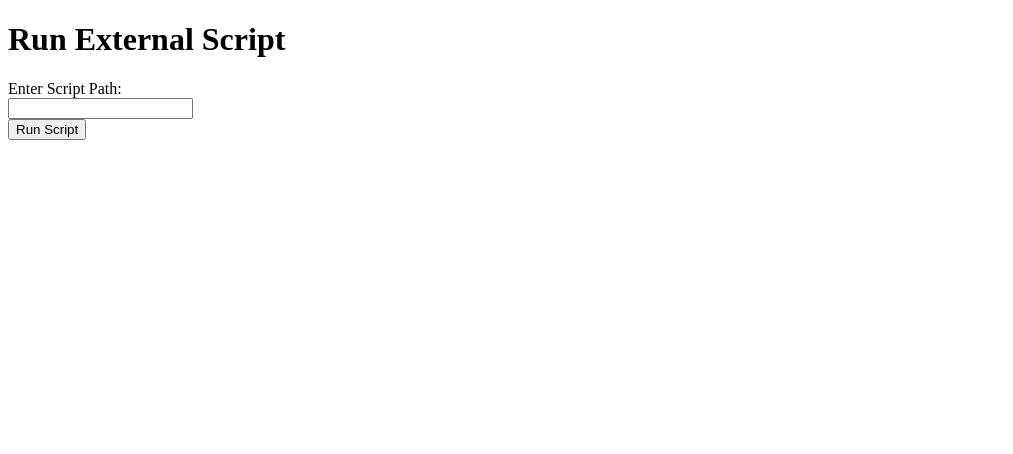
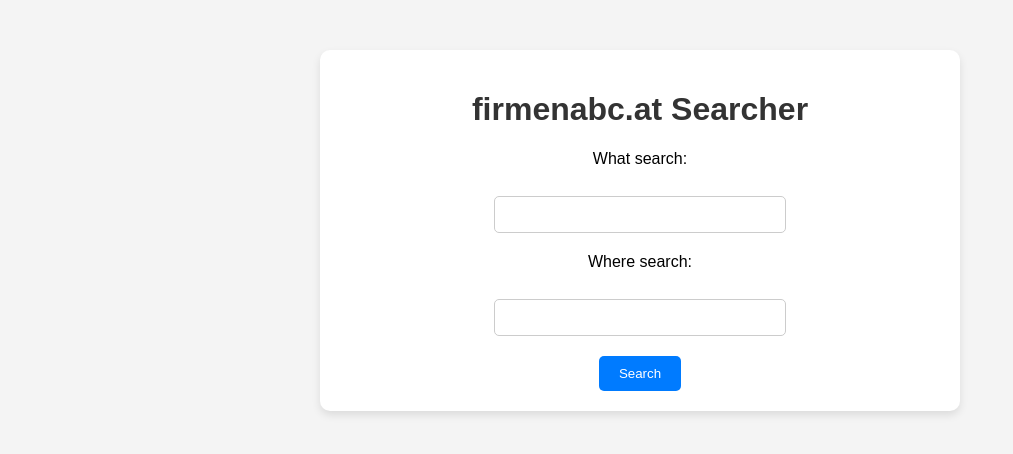
Before and after one commit to sashabodiul/GermanFirmenAbcPars, a FastAPI app: page / in a window 1280 px wide. Shown: the top 454 px of the page, without its empty margins (0-1013 px from the left). Run offline with FastAPI, Linux system fonts and the light colour scheme.

Commit message:
added style for form and extract form info

```diff
--- a/main.py
+++ b/main.py
@@ -3,7 +3,6 @@ from fastapi import FastAPI, Request, Form
 from fastapi.responses import HTMLResponse
 from fastapi.staticfiles import StaticFiles
 from fastapi.templating import Jinja2Templates
-import subprocess
 import asyncio
 
 app = FastAPI()
@@ -14,11 +13,8 @@ app.mount("/static", StaticFiles(directory="static"), name="static")
 # Подключаем папку с шаблонами Jinja2
 templates = Jinja2Templates(directory="templates")
 
-
+#Функция запуска внешнего скрипта
 async def run_external_script(script_path):
-    """
-    Функция для запуска внешнего скрипта
-    """
     process = await asyncio.create_subprocess_exec(
         "python", script_path,
         stdout=asyncio.subprocess.PIPE,
@@ -27,19 +23,18 @@ async def run_external_script(script_path):
     stdout, stderr = await process.communicate()
     return stdout.decode(), stderr.decode()
 
-
+#Страница формы ввода
 @app.get("/", response_class=HTMLResponse)
 async def home(request: Request):
-    """
-    Главная страница с формой для ввода
-    """
     return templates.TemplateResponse("index.html", {"request": request})
 
+#Обработчик после отправки формы
+@app.post("/run_script/")
+async def run_script(search_query: str = Form(...), search_location: str = Form(...)):
+    # Получаем значения из HTML-инпутов
+    query = search_query
+    location = search_location
 
-@app.post("/run_script/")
-async def run_script(request: Request, script_path: str = Form(...)):
-    """
-    Обработчик для запуска скрипта после отправки формы
-    """
-    stdout, stderr = await run_external_script(script_path)
-    return {"stdout": stdout, "stderr": stderr}
+    # Здесь можно выполнить дополнительные операции с полученными данными, например, передать их в функцию run_external_script
+
+    return {"query": query, "location": location}
--- a/static/style.css
+++ b/static/style.css
@@ -0,0 +1,63 @@
+/* style.css */
+
+body {
+    font-family: Arial, sans-serif;
+    background-color: #f4f4f4;
+    margin: 0;
+    padding: 0;
+}
+
+.container {
+    max-width: 600px;
+    margin: 50px auto;
+    padding: 20px;
+    background-color: #fff;
+    border-radius: 10px;
+    box-shadow: 0 4px 8px rgba(0, 0, 0, 0.1); /* Добавляем тень */
+    transition: box-shadow 0.3s ease; /* Добавляем анимацию для тени */
+}
+
+.container:hover {
+    box-shadow: 0 8px 16px rgba(0, 0, 0, 0.2); /* Увеличиваем тень при наведении */
+}
+
+h1 {
+    text-align: center;
+    color: #333;
+}
+
+form {
+    text-align: center;
+}
+
+label {
+    display: block;
+    margin-bottom: 10px;
+}
+
+input[type="text"] {
+    width: 45%;
+    padding: 10px;
+    margin-bottom: 20px;
+    border-radius: 5px;
+    border: 1px solid #ccc;
+    transition: border-color 0.3s ease; /* Добавляем анимацию для границы */
+}
+
+input[type="text"]:focus {
+    border-color: #007bff; /* Изменяем цвет границы при фокусировке */
+}
+
+input[type="submit"] {
+    background-color: #007bff;
+    color: #fff;
+    padding: 10px 20px;
+    border: none;
+    border-radius: 5px;
+    cursor: pointer;
+    transition: background-color 0.3s ease; /* Добавляем анимацию для фона кнопки */
+}
+
+input[type="submit"]:hover {
+    background-color: #0056b3;
+}
--- a/templates/index.html
+++ b/templates/index.html
@@ -1,15 +1,19 @@
 <!DOCTYPE html>
 <html>
 <head>
-    <title>Run External Script</title>
+    <title>firmenabc.at Searcher</title>
     <link href="/static/style.css" rel="stylesheet" type="text/css">
 </head>
 <body>
-    <h1>Run External Script</h1>
-    <form action="/run_script/" method="post">
-        <label for="script_path">Enter Script Path:</label><br>
-        <input type="text" id="script_path" name="script_path"><br>
-        <input type="submit" value="Run Script">
-    </form>
+    <div class="container">
+        <h1>firmenabc.at Searcher</h1>
+        <form action="/run_script/" method="post">
+            <label for="search_query">What search:</label><br>
+            <input type="text" id="search_query" name="search_query"><br>
+            <label for="search_location">Where search:</label><br>
+            <input type="text" id="search_location" name="search_location"><br>
+            <input type="submit" value="Search">
+        </form>
+    </div>
 </body>
 </html>
```
